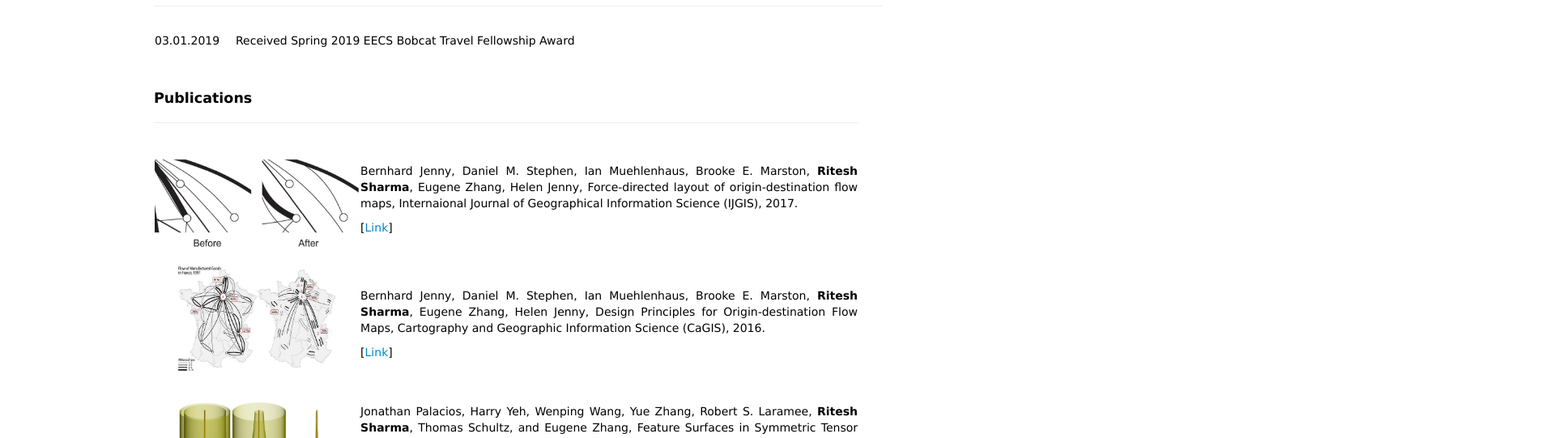
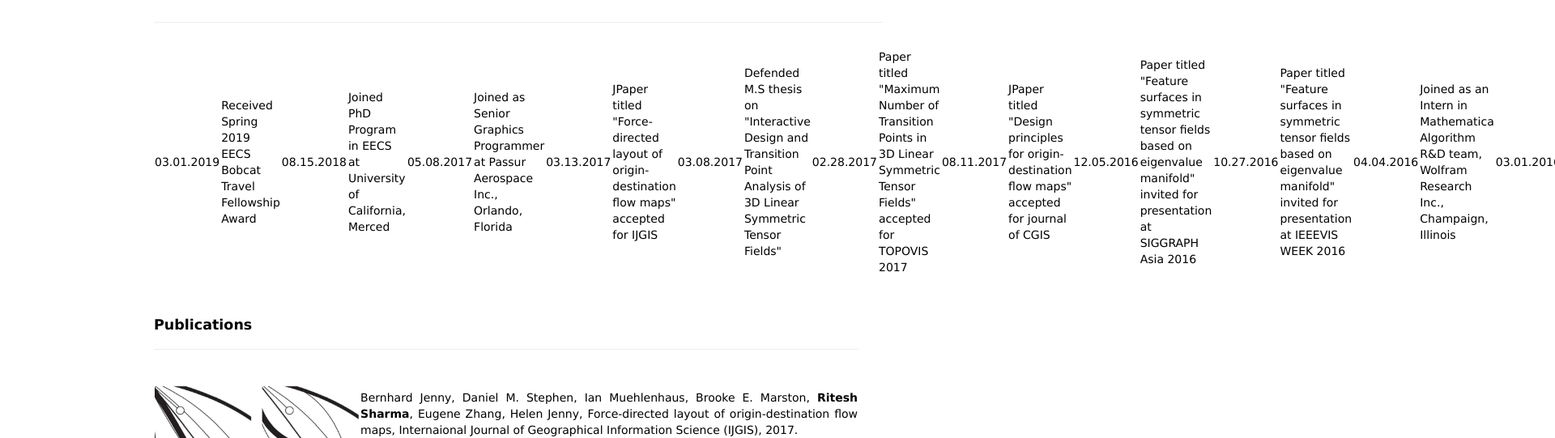
Before and after one commit to sharmrit/Homepage, a plain HTML site: page index.html in a window 1280 px wide. Shown: the part 666-1207 px from the top of the page at 81% size, 1920 px wide, since content can reach past the window. Drawn offline with nearby package versions, Linux system fonts and the light colour scheme.

Commit message:
Update index.html
news added

```diff
--- a/index.html
+++ b/index.html
@@ -103,6 +103,8 @@ I am a first year PhD student in Electrical Engineering and Computer Science at
 Engineering and Computer Science at Oregon State University where I was advised by <a target="_blank" href="http://web.engr.oregonstate.edu/~zhange/">
 Dr. Eugene Zhang</a>. The title of my master's thesis was "Interactive Design and Transition Point Analysis of 3D Linear Symmetric Tensor
 Fields". My areas of interest are Computer Graphics, Geometry Processing, Scientific Visualization, Virtual and Augmented Reality.
+
+<br><br>
 <h4>News</h4>
 <hr>
 <table style="border: none dashed; width: 900px;" >
@@ -110,6 +112,16 @@ Fields". My areas of interest are Computer Graphics, Geometry Processing, Scient
   <col width="800px">
     <tr>
 	    <td>03.01.2019</td><td>Received Spring 2019 EECS Bobcat Travel Fellowship Award</td>
+	    <td>08.15.2018</td><td>Joined PhD Program in EECS at University of California, Merced</td>
+	    <td>05.08.2017</td><td>Joined as Senior Graphics Programmer at Passur Aerospace Inc., Orlando, Florida</td>
+	    <td>03.13.2017</td><td>JPaper titled "Force-directed layout of origin-destination flow maps" accepted for IJGIS</td>
+	    <td>03.08.2017</td><td>Defended M.S thesis on "Interactive Design and Transition Point Analysis of 3D Linear Symmetric Tensor Fields"</td>
+	    <td>02.28.2017</td><td>Paper titled "Maximum Number of Transition Points in 3D Linear Symmetric Tensor Fields" accepted for TOPOVIS 2017</td>
+	    <td>08.11.2017</td><td>JPaper titled "Design principles for origin-destination flow maps" accepted for journal of CGIS</td>
+	    <td>12.05.2016</td><td>Paper titled "Feature surfaces in symmetric tensor fields based on eigenvalue manifold" invited for presentation at SIGGRAPH Asia 2016</td>
+	    <td>10.27.2016</td><td>Paper titled "Feature surfaces in symmetric tensor fields based on eigenvalue manifold" invited for presentation at IEEEVIS WEEK 2016</td>
+	    <td>04.04.2016</td><td>Joined as an Intern in Mathematica Algorithm R&D team, Wolfram Research Inc., Champaign, Illinois</td>
+	    <td>03.01.2016</td><td>Paper titled "Feature surfaces in symmetric tensor fields based on eigenvalue manifold" accepted at IEEE TVCG</td>
     </tr>
 </table>
 <br>
```
